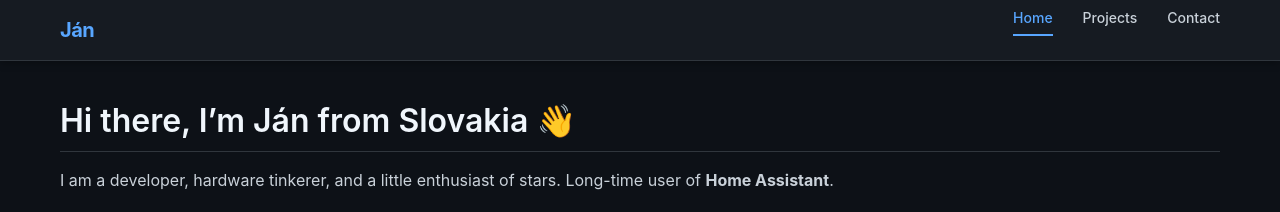
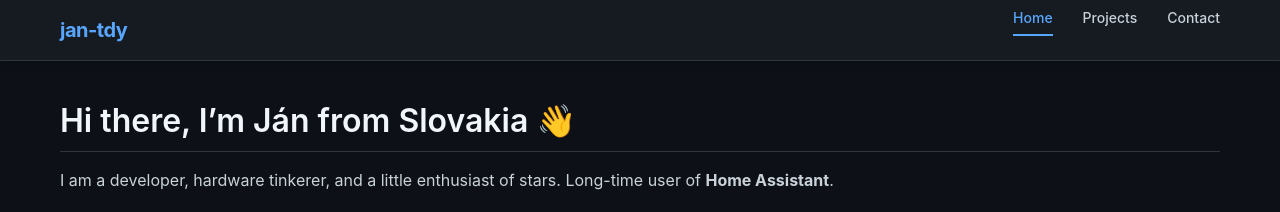
Before and after one commit to jan-tdy/jan-tdy, a Jekyll site: the page built from docs/README.md, in a window 1280 px wide. Shown: the top 212 px of the page. Built offline with Jekyll 4.4.1, drawn with Linux system fonts in a browser that asks for light colours.

Commit message:
Change logo link text from 'Ján' to 'jan-tdy'

```diff
--- a/docs/_layouts/default.html
+++ b/docs/_layouts/default.html
@@ -197,7 +197,7 @@
     <!-- Navigation -->
     <nav>
         <div class="container">
-            <a href="/jan-tdy/" class="logo">Ján</a>
+            <a href="/jan-tdy/" class="logo">jan-tdy</a>
             <ul>
                 <li><a href="/jan-tdy/" {% if page.url == '/' %}class="active"{% endif %}>Home</a></li>
                 <li><a href="/jan-tdy/projects" {% if page.url == '/projects' %}class="active"{% endif %}>Projects</a></li>
```
